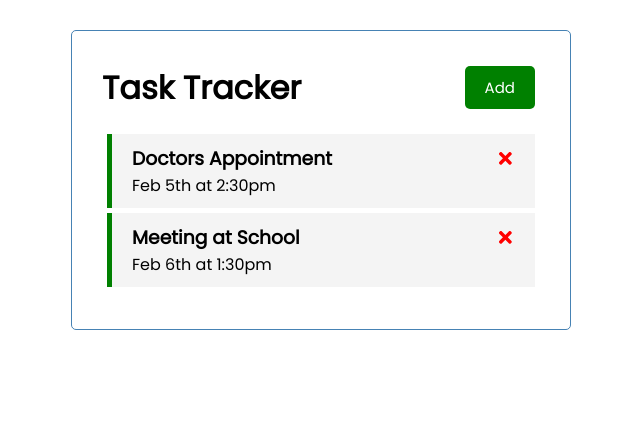
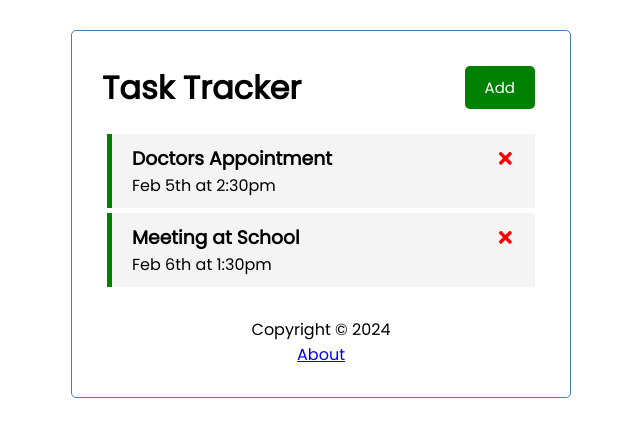
Before and after one commit to codiemaureen/ReactToDoList, a React (Create React App) app: page / in a window 1280 px wide. Shown: the top 436 px of the page, without its empty margins (319-959 px from the left). Built offline with nearby package versions, Linux system fonts and the light colour scheme; data requests are answered from the project's data file.

Commit message:
Adding footer

```diff
--- a/src/App.js
+++ b/src/App.js
@@ -2,6 +2,7 @@
 import Header from "./components/Header";
 import Tasks from "./components/Tasks";
 import AddTask from "./components/AddTask";
+import Footer from "./components/Footer";
 
 const App = () => {
   const [showAddTask, setShowAddTask] = useState(false)
@@ -62,9 +63,9 @@
     })
 
     const data = await res.json()
-    setTasks(tasks.map((task) => task.id === id ? {...task, reminder: data.reminder} : task
-    )
-   )
+    setTasks(tasks.map((task) =>
+      task.id === id ? {...task, reminder: data.reminder} : task
+    ))
   }
 
 
@@ -73,6 +74,7 @@
         <Header onAdd={() => {setShowAddTask(!showAddTask)}} showAdd={showAddTask}/>
         {showAddTask && <AddTask onAdd={addTask}/>}
         {tasks.length > 0 ? (<Tasks tasks={tasks} onDelete={deleteTask} onToggle={toggleReminder}/>) : ('No Task to Show')}
+        <Footer />
     </div>
   );
 }
--- /dev/null
+++ b/src/components/Footer.js
@@ -0,0 +1,10 @@
+const Footer = () => {
+  return (
+    <footer>
+      <p>Copyright &copy; 2024</p>
+      <a href="/about">About</a>
+    </footer>
+  )
+}
+
+export default Footer
```
